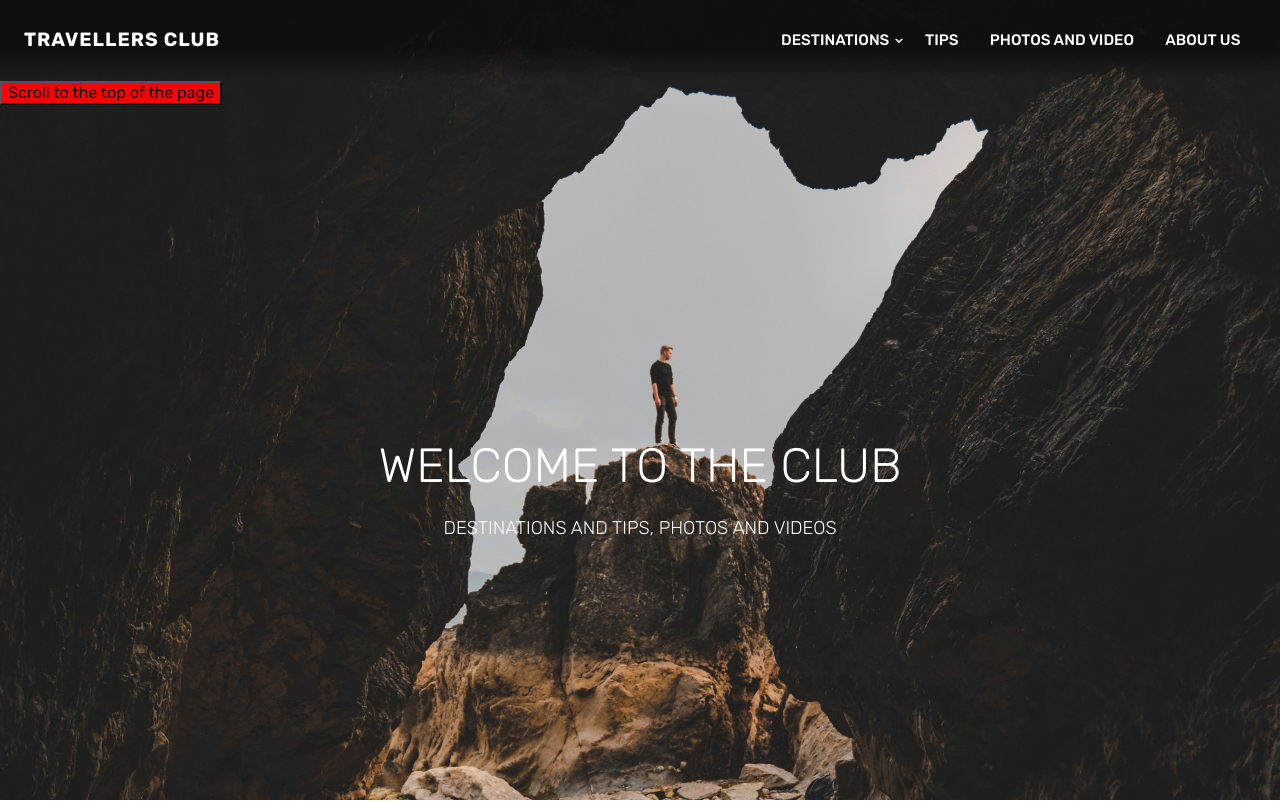
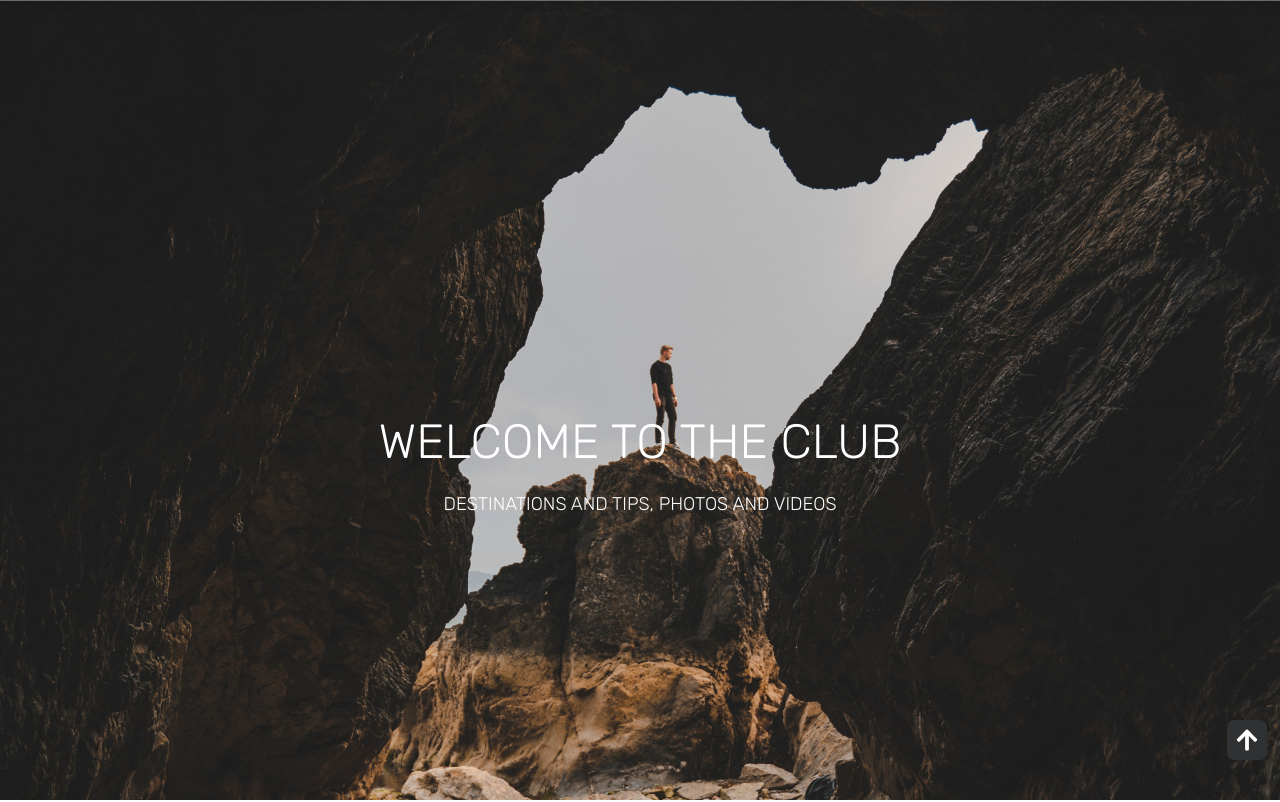
Before and after one commit to Diego-Luiz/travel-blog, a React (Create React App) app: page / in a window 1280 px wide. Shown: the top 802 px of the page. Built offline with nearby package versions, Linux system fonts and the light colour scheme.

Commit message:
homepage done for all versions, some acessibility issues with the navigation submenu

```diff
--- a/src/App.js
+++ b/src/App.js
@@ -13,10 +13,19 @@ class App extends React.Component{
   constructor(props){
     super(props);
     this.headerRef = React.createRef();
+    this.firstSectionRef = React.createRef();
     this.state = {
-      headerHeight: 0
+      headerHeight: 0,
+      firstSectionIntersected: false,
+      toggleMenu: false
     };
     this.headerResizeOb = null;
+    this.firstSectionIntersOb = null;
+    this.firstIntersObOptions = {
+      threshold: 0.2
+    };
+    this.handleFirstSectionIntersection = this.handleFirstSectionIntersection.bind(this);
+    this.handleToggleMenu = this.handleToggleMenu.bind(this);
   }
   componentDidMount(){
     this.headerResizeOb = new ResizeObserver((entries) => {
@@ -24,13 +33,46 @@ class App extends React.Component{
       if(height !== this.state.headerHeight) this.setState({ headerHeight: height });
     });
     this.headerResizeOb.observe(this.headerRef.current);
+    this.firstSectionIntersOb = new IntersectionObserver(this.handleFirstSectionIntersection, this.firstIntersObOptions);
+    this.firstSectionIntersOb.observe(this.firstSectionRef.current);
   }
-  componentWillUnmount(){ this.headerResizeOb.unobserve(this.headerRef.current); }
+  componentWillUnmount(){
+    this.headerResizeOb.unobserve(this.headerRef.current);
+    this.firstSectionIntersOb.unobserve(this.firstSectionRef.current);
+  }
+  handleFirstSectionIntersection([entry]){
+    if(entry.isIntersecting){
+      this.setState({ firstSectionIntersected: true });
+    } else if(!entry.isIntersecting && entry.boundingClientRect.top >= 0){
+      this.setState({ firstSectionIntersected: false });
+    }
+  }
+  handleToggleMenu(){
+    this.setState((state) => {
+      const body = document.querySelector('body');
+      if(!state.toggleMenu){
+        body.classList.add('--no-overflow');
+      } else {
+        body.classList.remove('--no-overflow');
+      }
+      return ({ toggleMenu: !state.toggleMenu })
+    });
+  }
+
   render(){
     return (
       <Routes>
-        <Route path='/' element={<Layout ref={this.headerRef}/>}>
-          <Route index element={<Home headerHeight={this.state.headerHeight} />} />
+        <Route path='/' element={<Layout
+            firstSectionIntersected={this.state.firstSectionIntersected}
+            handleToggleMenu={this.handleToggleMenu}
+            toggleMenu={this.state.toggleMenu}
+            headerHeight={this.state.headerHeight}
+            ref={this.headerRef}
+          />}>
+          <Route index element={<Home
+            headerHeight={this.state.headerHeight}
+            ref={this.firstSectionRef}
+          />} />
           <Route path='*' element={<h1>Page not found. </h1>} />
         </Route>
       </Routes>
--- a/src/components/BtnScrollTop/BtnScrollTop.js
+++ b/src/components/BtnScrollTop/BtnScrollTop.js
@@ -1,12 +1,27 @@
+import { FaArrowUp } from 'react-icons/fa';
+
 import styles from './btnscrolltop.module.css';
 
-const BtnScrollTop = () => {
+const BtnScrollTop = ({ firstSectionIntersected, toggleMenu }) => {
+  const handleClick = () => {
+    window.scrollTo({
+      top: 0,
+      behavior: 'smooth'
+    });
+  }
   return (
     <button
       type='button'
-      className={styles['btn']}
+      className={
+        [ styles['btn'],
+          styles[`${firstSectionIntersected ? '--fstSectionIntersected': ''}`],
+          styles[`${toggleMenu ? '--menu-active': ''}`]
+        ].join(' ')
+      }
+      onClick={handleClick}
     >
-      <span>Scroll to the top of the page</span>
+      <span className='sr-only'>Scroll to the top of the page</span>
+      <FaArrowUp />
     </button>
   );
 }
--- a/src/components/BtnScrollTop/btnscrolltop.module.css
+++ b/src/components/BtnScrollTop/btnscrolltop.module.css
@@ -1,3 +1,34 @@
 .btn{
-    background: red;
+    position: fixed;
+    bottom: 5%;
+    right: 1%;
+    z-index: 3;
+    display: flex;
+    justify-content: center;
+    align-items: center;
+    margin-left: 1em;
+    padding: .25em;
+    border-radius: 7px;
+    border-style: ridge;
+    border-color: transparent;
+    background-color: var(--light-black-clr);
+    color: var(--white-clr);
+    font-size: 1.5rem;
+    opacity: 0;
+    transition: opacity .5s ease-in,
+                border-color .2s ease-in;
 }
+.btn:focus{ border-color: var(--vivid-orange-clr); }
+.btn.--fstSectionIntersected{ opacity: 1; }
+
+@supports selector(:focus-visible){
+    .btn:focus{ border-color: transparent; }
+    .btn:focus-visible{
+        outline: none;
+        border-color: var(--vivid-orange-clr);
+    }
+}
+@media (hover:hover) and (pointer:fine){
+    .btn:hover{ border-color: var(--vivid-orange-clr); }
+}
+.btn.--menu-active{ z-index: -1 };
--- a/src/components/Header/Header.js
+++ b/src/components/Header/Header.js
@@ -11,21 +11,35 @@ class Header extends React.Component{
   constructor(props){
     super(props);
     this.state = {
-      toggleMenu: false
+      prevScrollPosition: window.pageYOffset,
+      hidden: false
     };
-    this.menuActive = '';
-    this.toggleMenu = this.toggleMenu.bind(this);
+    this.handleScroll = this.handleScroll.bind(this);
   }
-  toggleMenu(){
-    this.setState(state => {
-      state.toggleMenu ? this.menuActive = '--closed' : this.menuActive = '--active';
-      return ({ toggleMenu: !state.toggleMenu });
+  componentDidMount(){
+    window.addEventListener('scroll', this.handleScroll);
+  }
+  componentWillUnmount(){
+    window.removeEventListener('scroll', this.handleScroll);
+  }
+  handleScroll(){
+    const { prevScrollPosition } = this.state;
+    const currentScrollPosition = window.pageYOffset;
+    const shouldBeVisible = currentScrollPosition < prevScrollPosition;
+    this.setState({
+      prevScrollPosition: currentScrollPosition,
+      hidden: !shouldBeVisible
     });
   }
   render(){
     return (
       <header
-        className={styles[`${this.state.toggleMenu ? '--menu-active' : ''}`]}
+        className={
+          [ styles[`${this.props.toggleMenu ? '--menu-active' : ''}`],
+            styles[`${this.state.hidden ? '--hidden': ''}`],
+            styles[`${this.props.firstSectionIntersected ? '--fstSectionIntersected': ''}`]
+          ].join(' ')
+        }
         ref={this.props.innerRef}
       >
         <h1 className={styles['logo']}>
@@ -33,19 +47,29 @@ class Header extends React.Component{
             Travellers Club
           </Link>
         </h1>
-        <nav className={[styles['main-nav'], styles[`${this.menuActive}`]].join(' ')}>
+        <nav className={[styles['main-nav'], styles[`${this.props.toggleMenu ? '--active': ''}`]].join(' ')}>
           <button
             className={styles['nav-btn']}
-            onClick={this.toggleMenu}
+            onClick={this.props.handleToggleMenu}
             aria-controls={styles['main-nav__links']}
-            aria-expanded={this.state.toggleMenu}
+            aria-expanded={this.props.toggleMenu}
           >
             <span className='sr-only'>Toggle menu</span>
-            <MenuHamburguer menuStatus={this.menuActive}/>
+            <MenuHamburguer
+              menuStatus={this.props.toggleMenu ? '--active': '--closed'}
+              firstSectionIntersected={this.props.firstSectionIntersected}
+            />
           </button>
           <ul
-            className={[styles['main-nav__links'], styles[`${this.menuActive}`] ].join(' ')}
+            className={
+              [ styles['main-nav__links'],
+                styles[`${this.props.toggleMenu ? '--active': ''}`]
+              ].join(' ')
+            }
             id={styles['main-nav__links']}
+            style={
+              this.props.toggleMenu ? {height: `calc(100vh - ${this.props.headerHeight}px)`} : null
+            }
           >
             <li>
               <DropdownMenu buttonLabel='Destinations'/>
--- a/src/components/Header/header.module.css
+++ b/src/components/Header/header.module.css
@@ -1,15 +1,26 @@
 header{
-    position: relative;
+    position: fixed;
+    top: 0;
+    left: 0;
     z-index: 1;
+    width: 100%;
+    box-sizing: border-box;
     display: flex;
     justify-content: space-between;
     align-items: center;
     padding: 1em;
     background-color: transparent;
     color: var(--white-clr);
-    transition: background .5s ease-in-out;
+    transition: all .25s ease-in-out;
 }
-header.--menu-active{ background-color: var(--white-clr); }
+header.--menu-active,
+header.--fstSectionIntersected{
+    background: var(--white-clr);
+    color: var(--black-clr);
+}
+header.--fstSectionIntersected{ box-shadow: 0 2px 10px 1px rgba(0,0,0, .1); }
+header.--hidden{ transform: translateY(-100%); }
+
 a{
     text-decoration: none;
     color: currentColor;
@@ -29,6 +40,7 @@ header.--menu-active .logo a{ color: var(--black-clr) };
     background: none;
     border: none;
     color: currentColor;
+    overflow: auto;
     outline: ridge 2px transparent;
     transition-property: outline-color, transform;
     transition-duration: .2s;
@@ -54,10 +66,9 @@ header.--menu-active .logo a{ color: var(--black-clr) };
     transition-duration: .6s;
 }
 .main-nav__links.--active{
-    height: 100vh;
     padding: 2.5em 1em;
+    overflow: auto;
     color: var(--white-clr);
-    overflow: auto;
 }
 .main-nav__links li:not(:first-child){ margin-top: .5em; }
 @supports selector(:focus-visible){
--- a/src/components/IntroView/IntroView.js
+++ b/src/components/IntroView/IntroView.js
@@ -5,7 +5,10 @@ const IntroView = ({ title, description, height }) => {
   return (
     <div
       className={styles['intro-view']}
-      style={{ height }}
+      style={{
+        height: `calc(100vh - ${height}px)`,
+        paddingTop: `${height}px`
+      }}
     >
       <h2 className={styles['intro-view__title']}>{title}</h2>
       <p className={styles['intro-view__description']}>{description}</p>
--- a/src/components/Layout.js
+++ b/src/components/Layout.js
@@ -7,13 +7,22 @@ import {
   BtnScrollTop
 } from '.';
 
-const Layout = React.forwardRef((props, ref) => (
+const Layout = ({ firstSectionIntersected, handleToggleMenu, toggleMenu, headerHeight }, ref) => (
   <>
-    <Header ref={ref} />
-    <BtnScrollTop />
+    <Header
+      firstSectionIntersected={firstSectionIntersected}
+      handleToggleMenu={handleToggleMenu}
+      toggleMenu={toggleMenu}
+      headerHeight={headerHeight}
+      ref={ref}
+    />
+    <BtnScrollTop
+      firstSectionIntersected={firstSectionIntersected}
+      toggleMenu={toggleMenu}
+    />
     <Outlet />
     <Footer />
   </>
-));
+);
 
-export default Layout;
+export default React.forwardRef(Layout);
--- a/src/components/MenuHamburguer/MenuHamburguer.js
+++ b/src/components/MenuHamburguer/MenuHamburguer.js
@@ -1,11 +1,11 @@
 import styles from './menuhamburguer.module.css';
 
-const MenuHamburguer = ({ menuStatus }) => {
+const MenuHamburguer = ({ menuStatus, firstSectionIntersected }) => {
 
   return (
     <div
       role='presentation'
-      className={[`${styles['box']}`, `${styles[menuStatus]}`].join(' ')}
+      className={[`${styles['box']}`, `${styles[menuStatus]}`, styles[`${firstSectionIntersected ? '--fstSectionIntersected': ''}`]].join(' ')}
     >
       <div className={styles['bar']}></div>
       <div className={styles['bar']}></div>
--- a/src/components/MenuHamburguer/menuhamburguer.module.css
+++ b/src/components/MenuHamburguer/menuhamburguer.module.css
@@ -11,7 +11,10 @@
     border-radius: 15px;
     box-sizing: border-box;
 }
-.box.--active .bar{ background-color: var(--black-clr); }
+.box.--active .bar,
+.box.--fstSectionIntersected .bar{
+    background-color: var(--black-clr);
+}
 .bar:nth-child(1){
     --translate: calc(100% + var(--margin));
     --rotate: 45deg;
--- a/src/pages/Home/Home.js
+++ b/src/pages/Home/Home.js
@@ -17,7 +17,7 @@ import mountainImg from '../../assets/images/mountain-img.jpg';
 import hotelImg from '../../assets/images/hotel-img.jpg';
 import instagramArticleImg from '../../assets/images/lightravel-instagram.jpg';
 
-const Home = ({ headerHeight }) => {
+const Home = ({ headerHeight }, ref) => {
   const LastDestinationsArticles = [
     {
       id: 1,
@@ -50,9 +50,9 @@ const Home = ({ headerHeight }) => {
       <IntroView
         title={'Welcome to the Club'}
         description={'Destinations and Tips, Photos and Videos'}
-        height={`calc(100vh - ${headerHeight}px)`}
+        height={headerHeight}
       />
-      <section className={styles['last-destinations']}>
+      <section className={styles['last-destinations']} ref={ref}>
         <SectionContainer>
           <h3 className={styles['last-destinations__title']}>Last destinations</h3>
           <ArticlesSection articles={LastDestinationsArticles}/>
@@ -142,4 +142,4 @@ const Home = ({ headerHeight }) => {
   );
 }
 
-export default Home;
+export default React.forwardRef(Home);
--- a/src/styles/global.css
+++ b/src/styles/global.css
@@ -31,9 +31,8 @@
 	--fz-impact-text: 1.80rem;
 	--fz-article-date: .80rem;
 }
-body{
-    font-family: 'Rubik';
-}
+body{ font-family: 'Rubik'; }
+body.--no-overflow{ overflow: hidden; }
 h1, h2, h3, h4, h5, h6, p, ul{
     margin: 0;
     padding: 0;
```
Also changed, not shown: src/pages/Home/home.module.css (+6 -4 lines).
